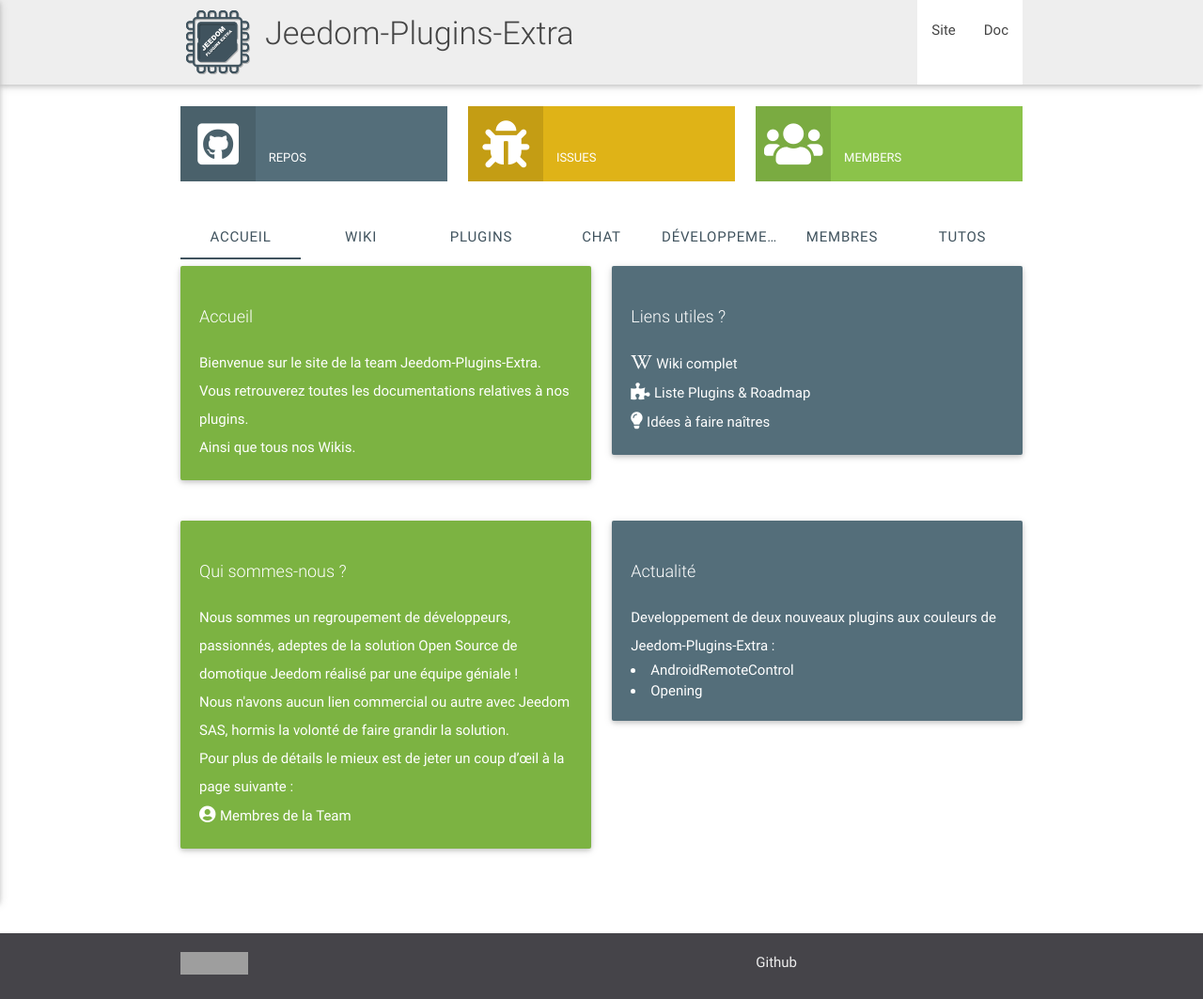
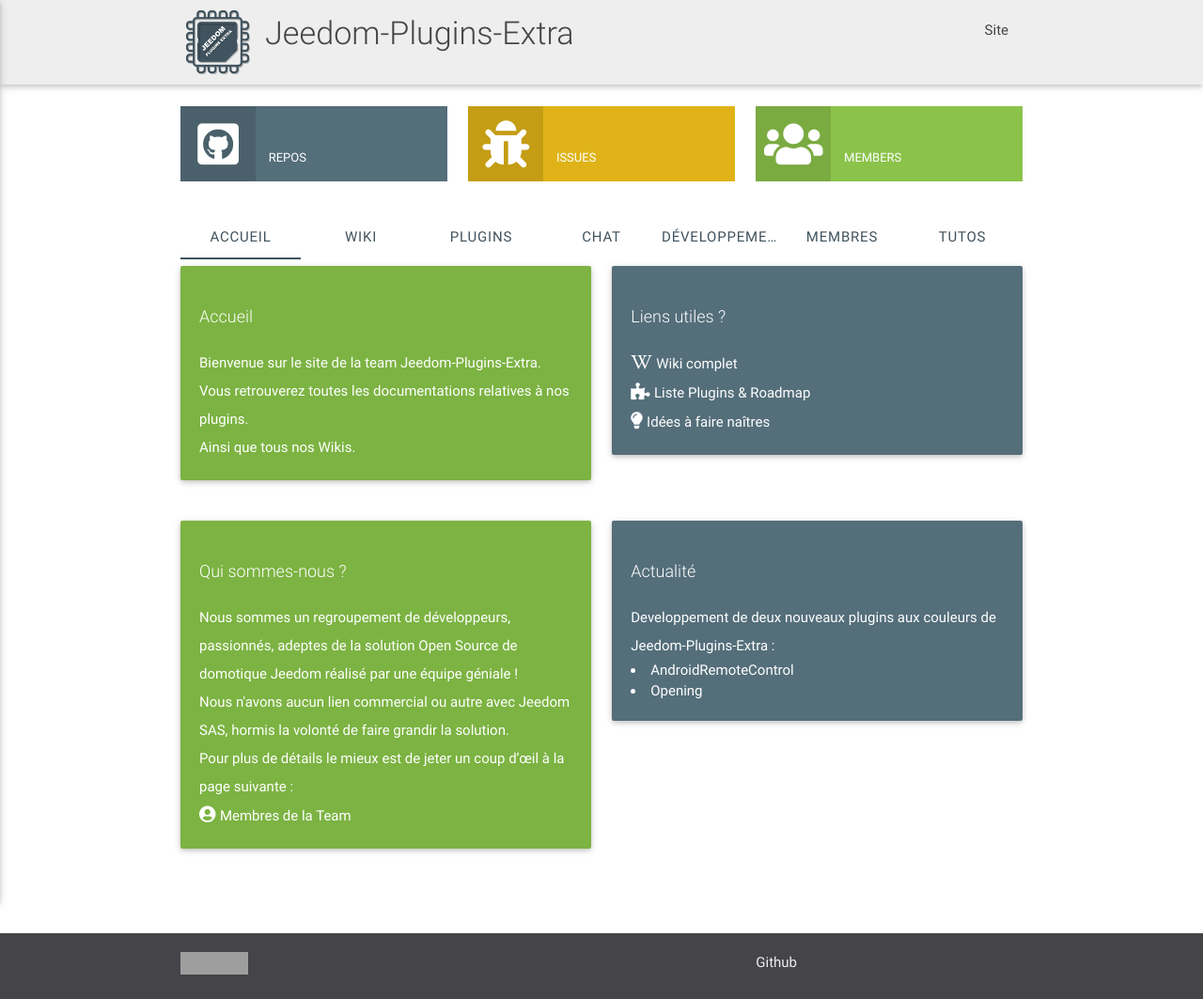
Before and after one commit to NextDom/NextDom.github.io, a Jekyll site: the page index.html, which Jekyll copies as it is, in a window 1280 px wide. Shown: the whole page at 94% size. Built offline with Jekyll 4.4.1, drawn with Linux system fonts in a browser that asks for light colours; nearby versions of some CDN libraries; grey boxes are pictures that could not be loaded.

Commit message:
Update index.html

```diff
--- a/index.html
+++ b/index.html
@@ -35,12 +35,10 @@
  				</ul>
  				<a href="https://jeedom-plugins-extra.github.io/" data-activates="nav-mobile" class="button-collapse btn-floating btn-large waves-effect waves-light jeedomcolorbg"><i class="material-icons">menu</i></a>
  				<ul class="right hide-on-med-and-down">
- 					<li class="active"><a href="https://jeedom-plugins-extra.github.io/">Site</a></li>
- 					<li><a href="https://jeedom-plugins-extra.github.io/">Doc</a></li>
+ 					<li class="active"><a style="background-color:#eee" href="https://jeedom-plugins-extra.github.io/">Site</a></li>
  				</ul>
  				<ul class="side-nav" id="nav-mobile">
- 					<li><a href="https://www.jeedom.com/market">Market</a></li>
- 					<li><a href="https://jeedom-plugins-extra.github.io/">Doc</a></li>
+ 					<li><a href="https://jeedom-plugins-extra.github.io/">Site</a></li>
  				</ul>
  			</div>
  		</nav>
```
